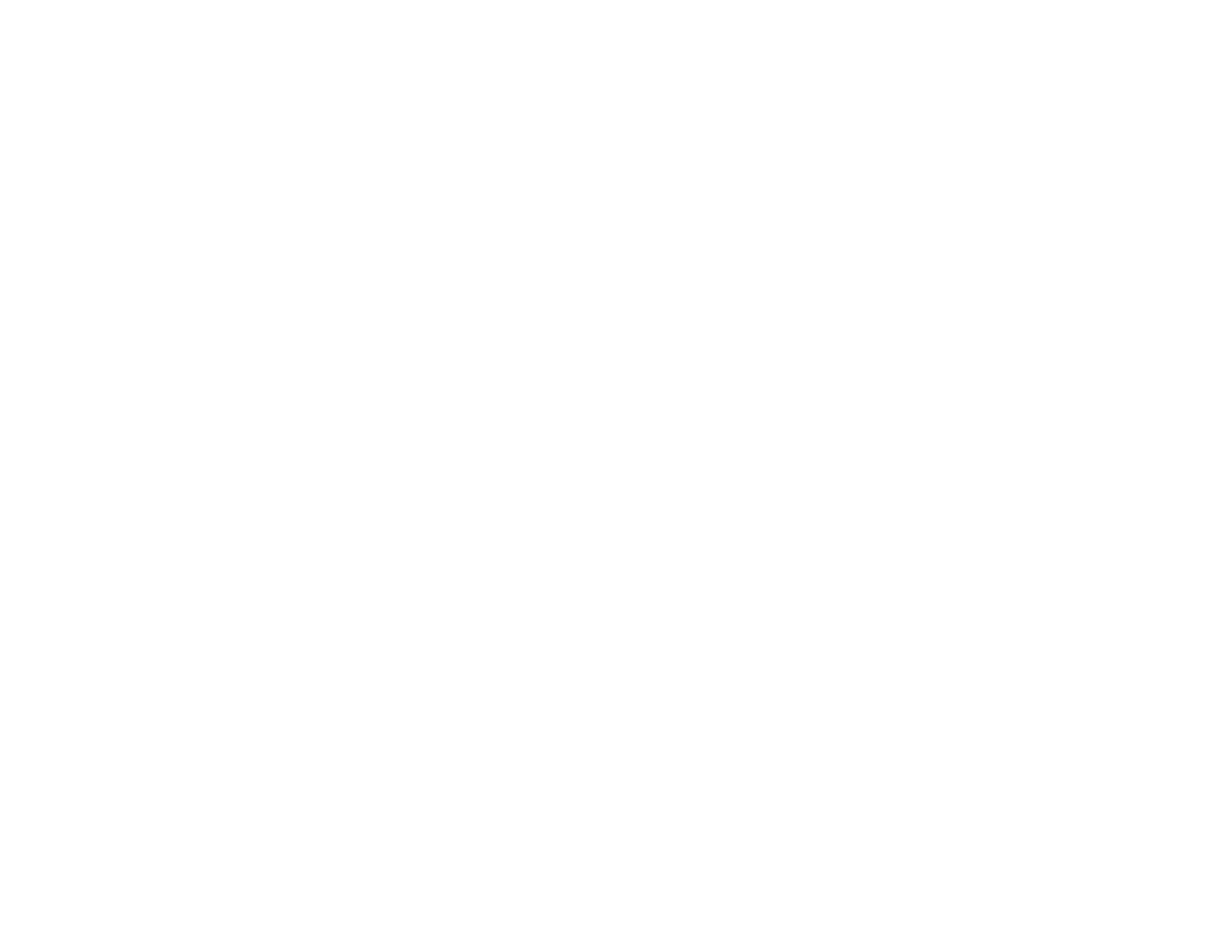
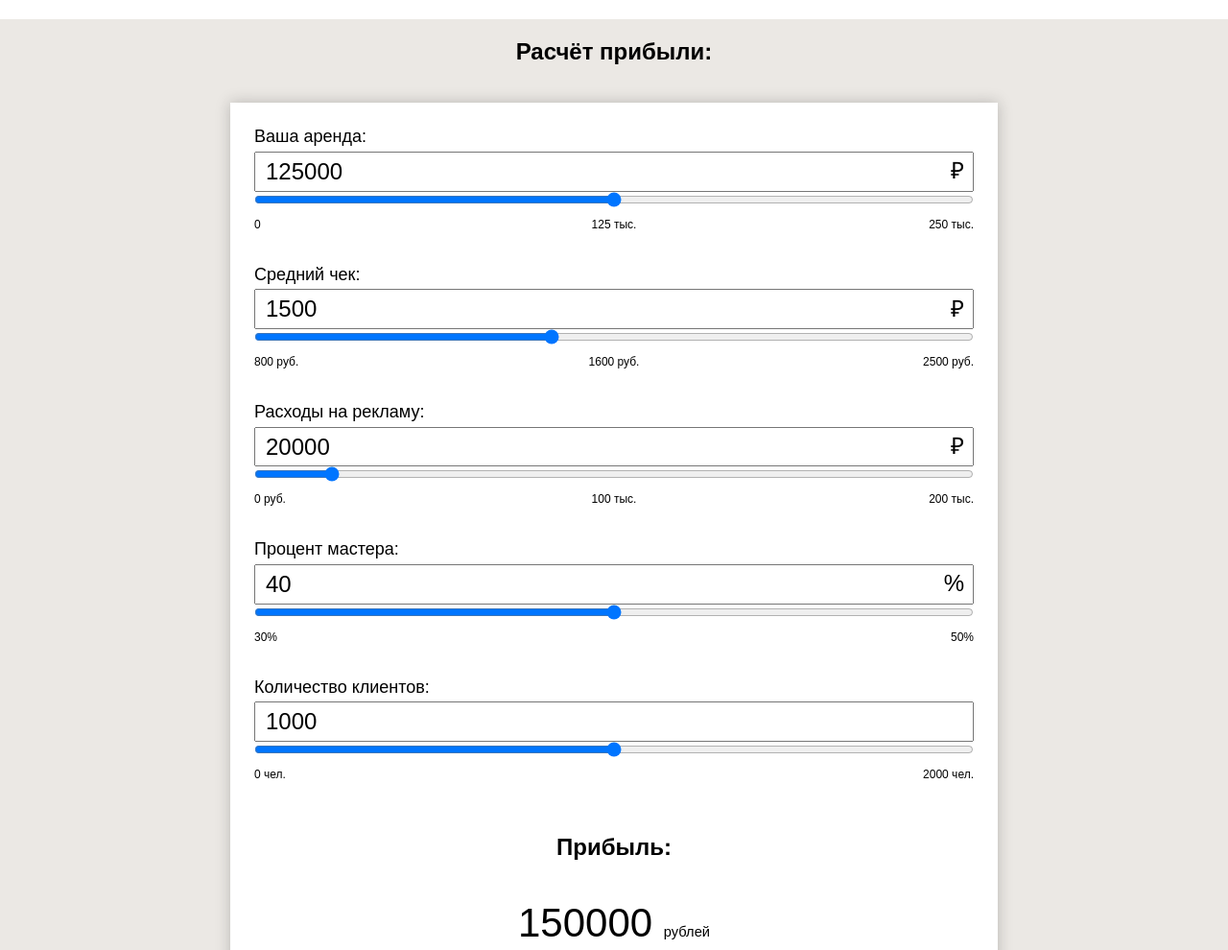
Before and after one commit to VerDan777/oldboy-f-calculator, a plain HTML site: page index.html in a window 1280 px wide. Shown: the top 990 px of the page at 96% size. Before the commit the page ends 800 px from the top, so only its background shows below. Drawn offline with Linux system fonts and the light colour scheme.

Commit message:
Markup and basic styling added

```diff
--- a/index.html
+++ b/index.html
@@ -7,4 +7,66 @@
   <link rel="stylesheet" href="styles.css"/>
   <title>Document</title>
 </head>
-<body></body>
+<body>
+  <section class="fr-calculator">
+    <h2 class="fr-calculator__title">Расчёт прибыли:</h2>
+    <form class="fr-calculator__form" action="">
+      <div class="fr-calculator__form-group">
+        <label class="fr-calculator__label">Ваша аренда:</label>
+        <div class="fr-calculator__input-deco">₽</div>
+        <input class="fr-calculator__input" type="text" value="125000"/>
+        <input class="fr-calculator__range" type="range" min="0" max="250000" step="1000"/>
+        <div class="fr-calculator__scale">
+          <p class="fr-calculator__scale-start">0</p>
+          <p class="fr-calculator__scale-middle">125 тыс.</p>
+          <p class="fr-calculator__scale-end">250 тыс.</p>
+        </div>
+      </div>
+      <div class="fr-calculator__form-group">
+        <label class="fr-calculator__label">Средний чек:</label>
+        <div class="fr-calculator__input-deco">₽</div>
+        <input class="fr-calculator__input" type="text" value="1500"/>
+        <input class="fr-calculator__range" type="range" min="800" max="2500" step="100" value="1500"/>
+        <div class="fr-calculator__scale">
+          <p class="fr-calculator__scale-start">800 руб.</p>
+          <p class="fr-calculator__scale-middle">1600 руб.</p>
+          <p class="fr-calculator__scale-end">2500 руб.</p>
+        </div>
+      </div>
+      <div class="fr-calculator__form-group">
+        <label class="fr-calculator__label">Расходы на рекламу:</label>
+        <div class="fr-calculator__input-deco">₽</div>
+        <input class="fr-calculator__input" type="text" value="20000"/>
+        <input class="fr-calculator__range" type="range" min="0" max="200000" step="1000" value="20000"/>
+        <div class="fr-calculator__scale">
+          <p class="fr-calculator__scale-start">0 руб.</p>
+          <p class="fr-calculator__scale-middle">100 тыс.</p>
+          <p class="fr-calculator__scale-end">200 тыс.</p>
+        </div>
+      </div>
+      <div class="fr-calculator__form-group">
+        <label class="fr-calculator__label">Процент мастера:</label>
+        <div class="fr-calculator__input-deco">%</div>
+        <input class="fr-calculator__input" type="text" value="40"/>
+        <input class="fr-calculator__range" type="range" min="30" max="50" value="40"/>
+        <div class="fr-calculator__scale">
+          <p class="fr-calculator__scale-start">30%</p>
+          <p class="fr-calculator__scale-end">50%</p>
+        </div>
+      </div>
+      <div class="fr-calculator__form-group">
+        <label class="fr-calculator__label">Количество клиентов:</label>
+        <input class="fr-calculator__input" type="text" value="1000"/>
+        <input class="fr-calculator__range" type="range" min="0" max="2000" value="1000" step="50"/>
+        <div class="fr-calculator__scale">
+          <p class="fr-calculator__scale-start">0 чел.</p>
+          <p class="fr-calculator__scale-end">2000 чел.</p>
+        </div>
+      </div>
+      <div class="fr-calculator__profit">
+        <h2 class="fr-calculator__profit-title">Прибыль:</h2>
+        <p class="fr-calculator__profit-value">150000 <span>рублей</span></p>
+      </div>
+    </form>
+  </section>
+</body>
--- a/styles.css
+++ b/styles.css
@@ -388,3 +388,68 @@ template {
  */
 [hidden] {
   display: none; }
+
+*,
+*::before,
+*::after {
+  box-sizing: border-box; }
+
+.fr-calculator {
+  min-height: 100vh;
+  font-family: sans-serif;
+  font-size: 0;
+  background-color: #ebe8e4; }
+  .fr-calculator__title {
+    padding: 20px 0;
+    font-size: 24px;
+    text-align: center; }
+  .fr-calculator__form {
+    margin: 0 auto;
+    max-width: 800px;
+    padding: 25px;
+    box-shadow: 0 0 14px 0 rgba(34, 34, 34, 0.25);
+    background-color: #ffffff; }
+  .fr-calculator__form-group {
+    position: relative;
+    padding-bottom: 60px; }
+  .fr-calculator__label {
+    display: block;
+    padding-bottom: 5px;
+    font-size: 18px; }
+  .fr-calculator__input-deco {
+    position: absolute;
+    top: 32px;
+    right: 10px;
+    font-size: 24px; }
+  .fr-calculator__input {
+    display: block;
+    width: 100%;
+    padding: 5px 10px;
+    font-size: 24px; }
+  .fr-calculator__range {
+    display: block;
+    width: 100%; }
+  .fr-calculator__scale {
+    position: relative;
+    font-size: 12px; }
+  .fr-calculator__scale-start {
+    position: absolute;
+    left: 0;
+    top: 0; }
+  .fr-calculator__scale-middle {
+    position: absolute;
+    top: 0;
+    left: 50%;
+    transform: translateX(-50%); }
+  .fr-calculator__scale-end {
+    position: absolute;
+    top: 0;
+    right: 0; }
+  .fr-calculator__profit {
+    text-align: center; }
+  .fr-calculator__profit-title {
+    font-size: 24px; }
+  .fr-calculator__profit-value {
+    font-size: 42px; }
+    .fr-calculator__profit-value span {
+      font-size: 0.35em; }
```
